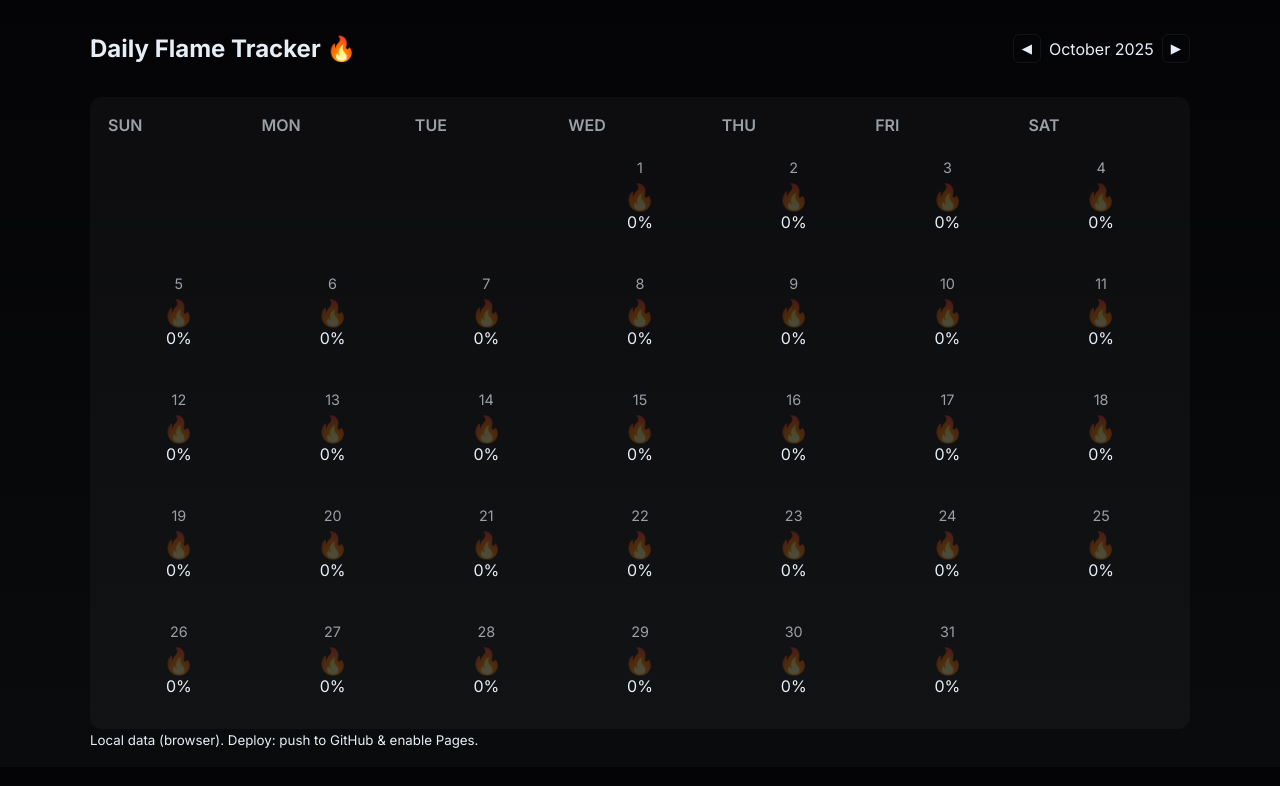
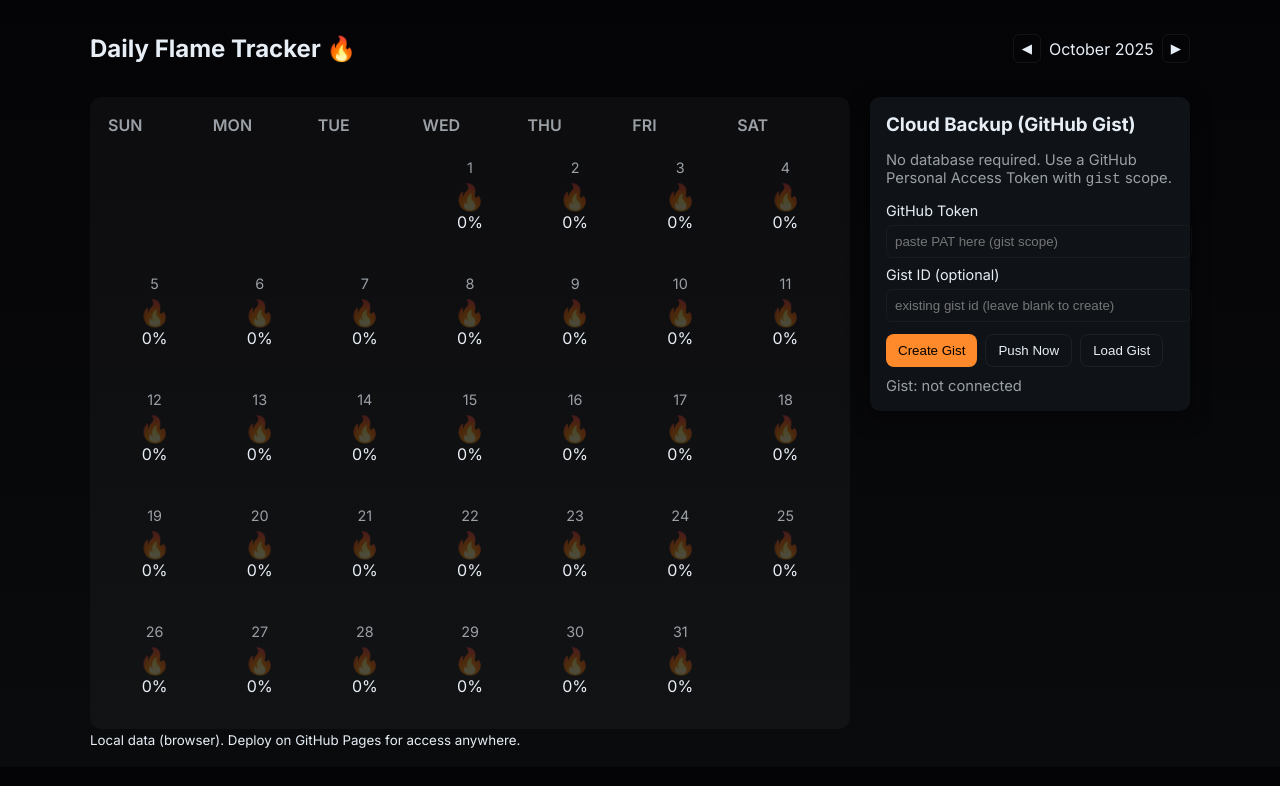
Before and after one commit to sauravskit/ProgressTracker, a plain HTML site: page index.html in a window 1280 px wide. Drawn offline with Linux system fonts and the light colour scheme.

Commit message:
Update index.html

```diff
--- a/index.html
+++ b/index.html
@@ -4,10 +4,7 @@
   <meta charset="utf-8" />
   <meta name="viewport" content="width=device-width,initial-scale=1" />
   <title>Daily Flame Tracker 🔥</title>
-
-  <!-- Google font (optional, more polished) -->
   <link href="https://fonts.googleapis.com/css2?family=Inter:wght@300;400;600;700&display=swap" rel="stylesheet">
-
   <link rel="stylesheet" href="styles.css" />
 </head>
 <body>
@@ -22,20 +19,39 @@
     </header>
 
     <main>
-      <div id="calendar" class="calendarCard">
-        <div class="week-head" aria-hidden="true">
-          <div>SUN</div><div>MON</div><div>TUE</div><div>WED</div><div>THU</div><div>FRI</div><div>SAT</div>
+      <div class="calendar-row">
+        <div id="calendar" class="calendarCard">
+          <div class="week-head">
+            <div>SUN</div><div>MON</div><div>TUE</div><div>WED</div><div>THU</div><div>FRI</div><div>SAT</div>
+          </div>
+          <div id="grid" class="grid"></div>
         </div>
-        <div id="grid" class="grid"></div>
+
+        <aside class="sidepanel">
+          <div class="panel">
+            <h3>Cloud Backup (GitHub Gist)</h3>
+            <p class="muted">No database required. Use a GitHub Personal Access Token with <code>gist</code> scope.</p>
+
+            <label>GitHub Token <input id="gistToken" placeholder="paste PAT here (gist scope)"></label>
+            <label>Gist ID (optional) <input id="gistId" placeholder="existing gist id (leave blank to create)"></label>
+
+            <div class="row">
+              <button id="createGist" class="primary small">Create Gist</button>
+              <button id="pushGist" class="secondary small">Push Now</button>
+              <button id="loadGist" class="secondary small">Load Gist</button>
+            </div>
+
+            <div id="gistStatus" class="status muted">Gist: not connected</div>
+          </div>
+        </aside>
       </div>
     </main>
 
     <footer class="foot">
-      <small>Local data (browser). Deploy: push to GitHub & enable Pages.</small>
+      <small>Local data (browser). Deploy on GitHub Pages for access anywhere.</small>
     </footer>
   </div>
 
-  <!-- Modal -->
   <div id="dayModal" class="modal hidden" role="dialog" aria-modal="true" aria-hidden="true">
     <div class="modal-panel">
       <button id="closeModal" class="modal-close" title="Close">✖</button>
```
